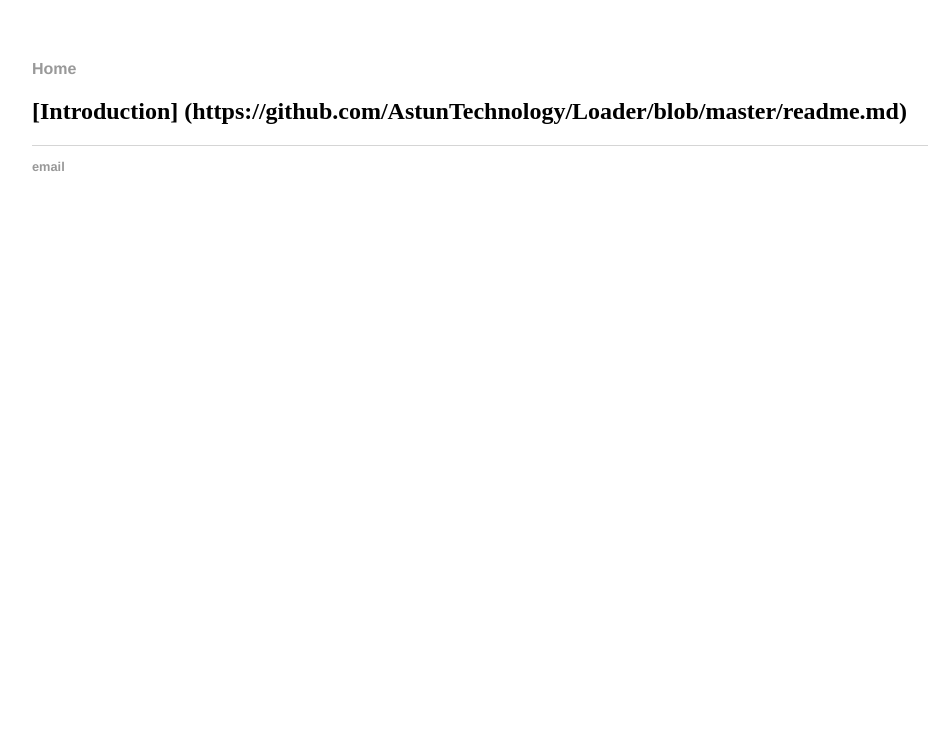
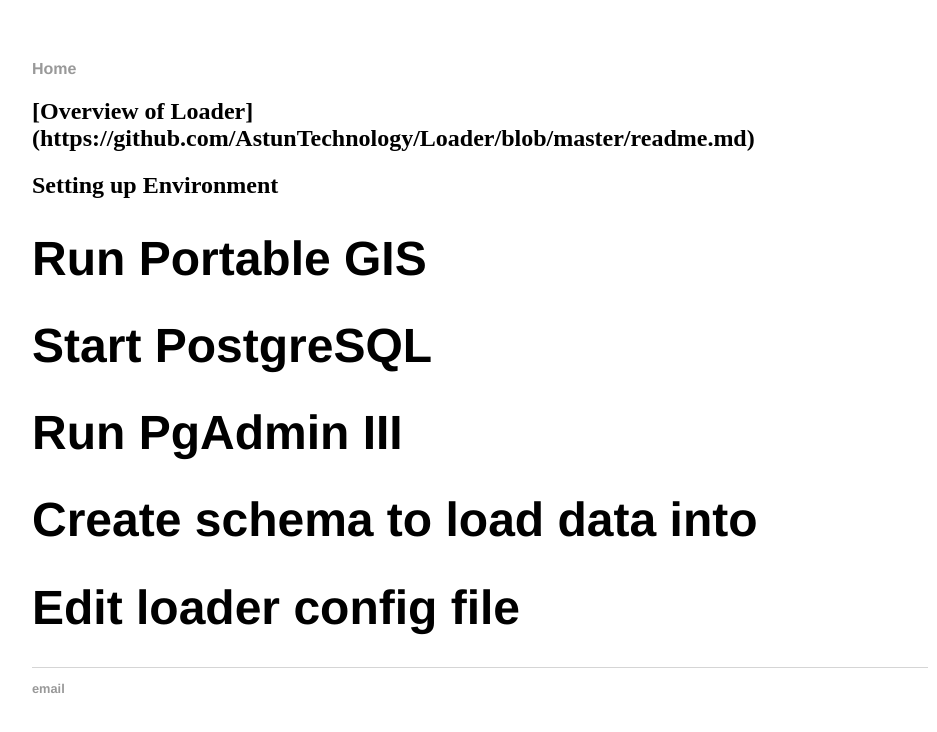
Before and after one commit to walkermatt/aileenh.github.io, a Jekyll site: the page built from lets-get-started.md, in a window 1280 px wide. Shown: the top 732 px of the page, without its empty margins (160-1097 px from the left). Built offline with Jekyll 4.4.1, drawn with Linux system fonts in a browser that asks for light colours; Markdown is read by kramdown in place of the engine named in the settings.

Commit message:
Update lets-get-started.md

```diff
--- a/lets-get-started.md
+++ b/lets-get-started.md
@@ -4,4 +4,16 @@ layout: default
 title: Let's get started
 ---
 
-## [Introduction] (https://github.com/AstunTechnology/Loader/blob/master/readme.md) ##
+## [Overview of Loader] (https://github.com/AstunTechnology/Loader/blob/master/readme.md) ##
+
+## Setting up Environment ##
+
+# Run Portable GIS #
+
+# Start PostgreSQL #
+
+# Run PgAdmin III #
+
+# Create schema to load data into #
+
+# Edit loader config file #
```
